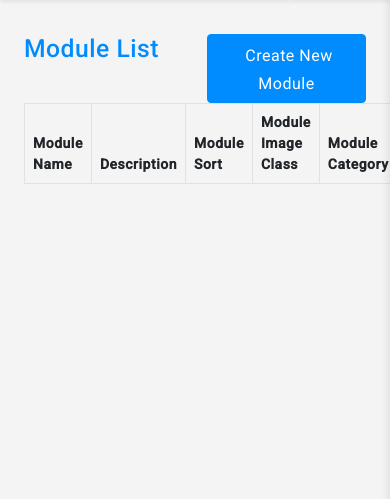
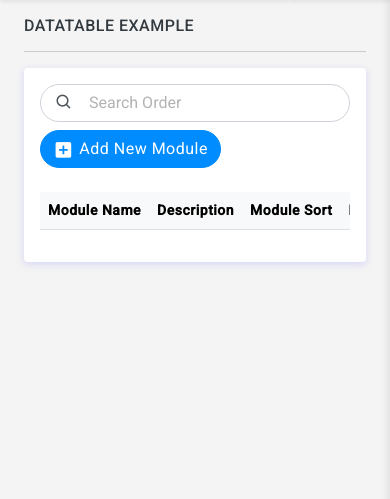
Before and after one commit to Boohel/Privafo, an ASP.NET Core app: page /Module/Index in a window 390 px wide; the page is wider, and only the part inside the window is pictured. Shown: the part 50-549 px from the top of that part. Run offline with ASP.NET Core 8, Linux system fonts and the light colour scheme; the visitor is signed in with stand-in values (Sample User, id 1); lists and menus that the app fills with data are empty; some libraries are stand-ins or nearby versions.

Commit message:
L01 - update breadcrumb

```diff
--- a/Privafo.Utility/SD.cs
+++ b/Privafo.Utility/SD.cs
@@ -10,5 +10,6 @@ namespace Privafo.Utility
     {
         //Session Key
         public const string sesModule = "SessionSelectedModule";
+        public const string sesModuleName = "SessionSelectedModuleName";
     }
 }
--- a/PrivafoWeb/Controllers/HomeController.cs
+++ b/PrivafoWeb/Controllers/HomeController.cs
@@ -21,9 +21,11 @@ namespace PrivafoWeb.Controllers
         [HttpGet]
         public IActionResult Index(int ID)
         {
+            var obj = _uow.Module.GetFirstOrDefault(u => u.ID == ID);
 
-            TempData["moduleid"] = ID;
             HttpContext.Session.SetInt32(SD.sesModule, ID);
+            HttpContext.Session.SetString(SD.sesModuleName, obj.ModuleName);
+
             return View();
 
 
--- a/PrivafoWeb/Views/Module/Index.cshtml
+++ b/PrivafoWeb/Views/Module/Index.cshtml
@@ -2,8 +2,26 @@
     ViewData["Title"] = "Index";
 }
 
+@section rtpage
+{
+<div class="ms-auto">
+	<div class="btn-group">
+		<button type="button" class="btn btn-primary">Settings</button>
+		<button type="button" class="btn btn-primary split-bg-primary dropdown-toggle dropdown-toggle-split" data-bs-toggle="dropdown">	<span class="visually-hidden">Toggle Dropdown</span>
+		</button>
+		<div class="dropdown-menu dropdown-menu-right dropdown-menu-lg-end">	<a class="dropdown-item" href="javascript:;">Action</a>
+			<a class="dropdown-item" href="javascript:;">Another action</a>
+			<a class="dropdown-item" href="javascript:;">Something else here</a>
+			<div class="dropdown-divider"></div>	<a class="dropdown-item" href="javascript:;">Separated link</a>
+		</div>
+	</div>
+</div>
+}
+
+<h6 class="mb-0 text-uppercase">DataTable Example</h6>
+<hr/>
 <div>
-    <div class="row">
+    @*<div class="row">
         <div class="col-6">
             <h2 class="text-primary">Module List</h2>
         </div>
@@ -12,10 +30,18 @@
                 <i class="bi bi-plus-circle"></i> Create New Module
             </a>
         </div>
+    </div>*@
+    <div class="card">
+		<div class="card-body">
+            <div class="d-lg-flex align-items-center mb-4 gap-3">
+				<div class="position-relative">
+					<input type="text" class="form-control ps-5 radius-30" placeholder="Search Order"> <span class="position-absolute top-50 product-show translate-middle-y"><i class="bx bx-search"></i></span>
 				</div>
-
-    <table id="tblData" class="table table-bordered table-striped" style="width:100%">
-        <thead>
+				<div class="ms-auto"><a asp-controller="Module" asp-action="Upsert" class="btn btn-primary radius-30 mt-2 mt-lg-0"><i class="bx bxs-plus-square"></i>Add New Module</a></div>
+			</div>
+	        <div class="table-responsive">
+                <table id="tblData" class="table" style="width:100%">
+                    <thead class="table-light">
                         <tr>
                             <th>Module Name</th>
                             <th>Description</th>
@@ -27,6 +53,10 @@
                     </thead>
                 </table>
             </div>
+        </div>
+    </div>
+
+</div>
 
 @section Scripts{
     <script src="~/js/datagrid/module.js"> </script>
--- /dev/null
+++ b/PrivafoWeb/Views/Shared/Components/breadcrumb/Default.cshtml
@@ -0,0 +1,15 @@
+@model Privafo.Models.ViewModels.NavMenuVM
+@using Microsoft.AspNetCore.Http
+@using Privafo.Utility
+@inject IHttpContextAccessor HttpContextAccessor
+
+<div class="breadcrumb-title pe-3">@HttpContextAccessor.HttpContext.Session.GetString(SD.sesModuleName)</div>
+<div class="ps-3">
+	<nav aria-label="breadcrumb">
+		<ol class="breadcrumb mb-0 p-0">
+			<li class="breadcrumb-item"><a asp-controller="Home" asp-action="Index" asp-route-id="@HttpContextAccessor.HttpContext.Session.GetInt32(SD.sesModule)"><i class="bx bx-home-alt"></i></a>
+			</li>
+			<li class="breadcrumb-item active" aria-current="page">Data Table</li>
+		</ol>
+	</nav>
+</div>
--- a/PrivafoWeb/Views/Shared/_Layout.cshtml
+++ b/PrivafoWeb/Views/Shared/_Layout.cshtml
@@ -422,6 +422,14 @@
 		<div class="page-wrapper">
 			<div class="page-content">
 				<partial name="_Notification"></partial>
+
+				<div class="page-breadcrumb d-none d-sm-flex align-items-center mb-3">
+					<!--Nav Breadcrumb-->
+					@await Component.InvokeAsync("breadcrumb")
+					<!--Nav Breadcrumb-->
+
+					@RenderSection("rtpage",false)
+				</div>
 				@RenderBody()
 			</div>
 		</div>
--- a/PrivafoWeb/wwwroot/js/datagrid/module.js
+++ b/PrivafoWeb/wwwroot/js/datagrid/module.js
@@ -19,10 +19,10 @@ function loadDataTable() {
                 "data": "id",
                 "render": function (data) {
                     return `
-                            <div class="w-75 btn-group center" role="group">
-                                <a href="/Module/Upsert?ID=${data}" class="btn btn-primary mx-2"><i class="bi bi-pencil-square"></i>Edit</a>
-                                <a onClick="Delete('/Module/Delete/${data}')" class="btn btn-danger mx-2"><i class="bi bi-trash-fill"></i>Delete</a>
-                            </div>
+                            <div class="d-flex order-actions">
+								<a href="/Module/Upsert?ID=${data}" class=""><i class='bx bxs-edit'></i></a>
+								<a onClick="Delete('/Module/Delete/${data}')" class="ms-3 cursor-pointer"><i class='bx bxs-trash'></i></a>
+							</div>
                         `
                 },
                 "width": "10%"
--- a/PrivafoWeb/wwwroot/theme/css/app.css
+++ b/PrivafoWeb/wwwroot/theme/css/app.css
@@ -93,13 +93,13 @@ a {
 .page-wrapper {
 	height: 100%;
 	min-height: 490px;
-	margin-top: 60px;
+	margin-top: 50px;
 	margin-bottom: 30px;
 	margin-left: 220px
 }
 
 .page-content {
-	padding: 1.5rem 1.5rem 0.7rem 1.5rem
+	padding: 1rem 1.5rem 0.7rem 1.5rem
 }
 
 .page-footer {
```
Also changed, not shown: PrivafoWeb/Components/NavViewComponent.cs (+26 -0 lines). Lines whose indentation alone changed are shown as unchanged.
